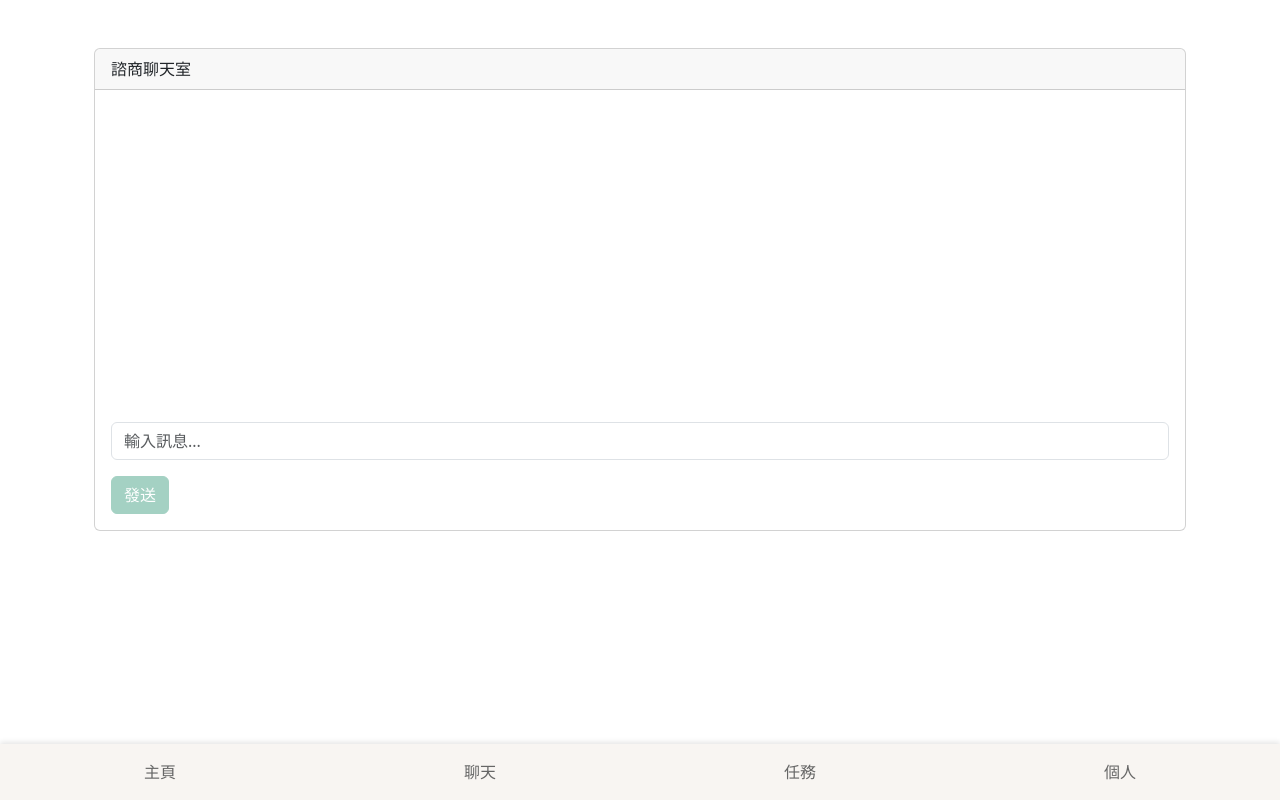
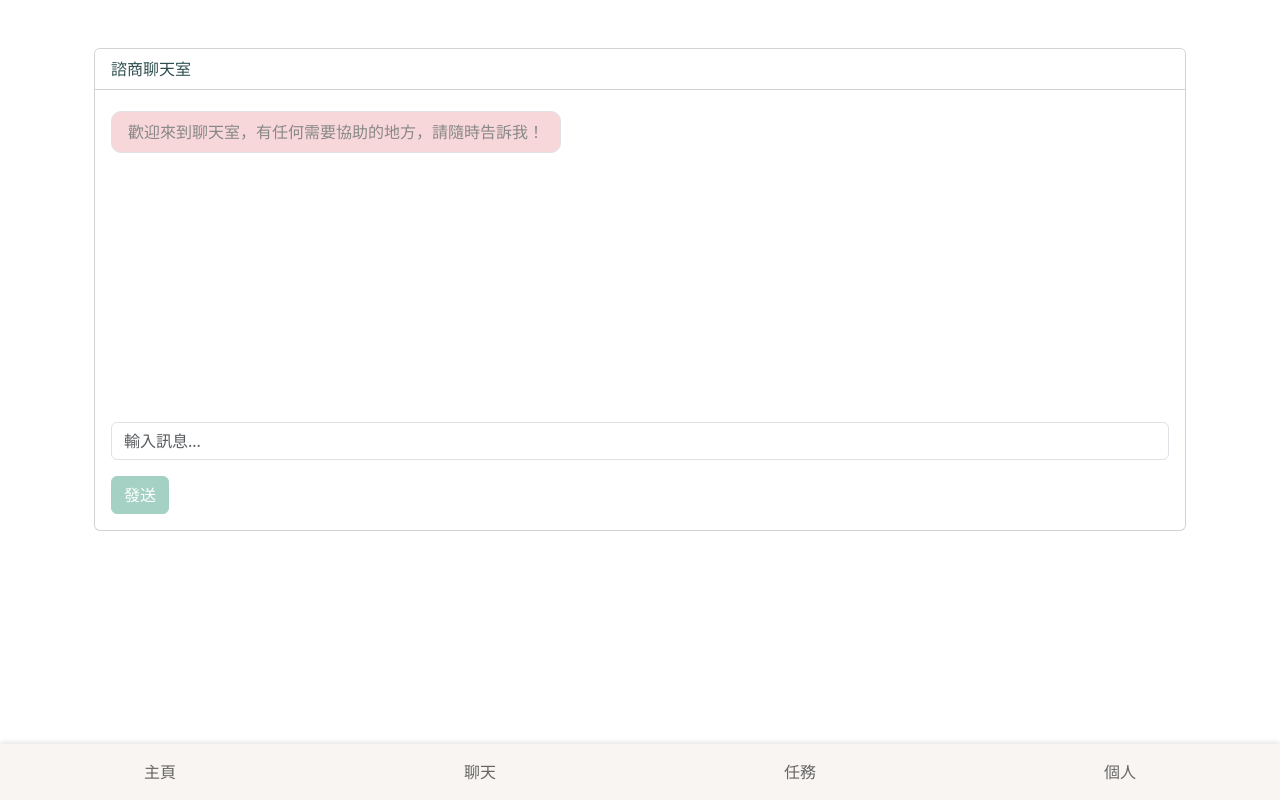
Before and after one commit to dcde22345/Heart_chain, a React (Create React App) app: page /diary in a window 1280 px wide. Built offline with nearby package versions, Linux system fonts and the light colour scheme.

Commit message:
all completed

```diff
--- a/src/App.css
+++ b/src/App.css
@@ -1,3 +1,24 @@
+h1 {
+    color: #2F4F4F !important;
+}
+
+p{
+    color: #888 !important;
+}
+
+div.card-header {
+    background-color: #fff;
+    color: #2F4F4F !important;
+}
+
+.card-body{
+    color: #888 !important;
+}
+
+.list-group-item{
+    color: #888 !important;
+}
+
 .btn-primary {
     background-color: #A4D1C3 !important;
     border-color: #A4D1C3 !important;
--- a/src/components/Coupons.jsx
+++ b/src/components/Coupons.jsx
@@ -51,7 +51,7 @@ function Coupons() {
     const [selectedCoupon, setSelectedCoupon] = useState(null);
 
     // 用戶點擊兌換時觸發的函數
-    const handleRedeem = (coupon) => {
+    const handleRedeem = async (coupon) => {
         if (tokenBalance >= coupon.cost) {
             consumeTokens(coupon.cost); // 扣除代幣
             setSelectedCoupon(coupon); // 設定當前選擇的優惠券
@@ -64,7 +64,7 @@ function Coupons() {
 
     const handleClose = () => setShowModal(false); // 關閉 Modal
 
-    const generateBarcodeImageURL = (value, scale = 3, height = 50) => {
+    const generateBarcodeImageURL =  (value, scale = 3, height = 50) => {
         return `https://bwipjs-api.metafloor.com/?bcid=code128&text=${value}&scale=${scale}&height=${height}&backgroundcolor=FFFFFF&barcolor=000000&includetext=false&textcolor=000000`;
     };
 
--- a/src/components/TaskPanel.jsx
+++ b/src/components/TaskPanel.jsx
@@ -4,7 +4,7 @@ import { Container, Card, ListGroup, Button } from "react-bootstrap";
 function TaskPanel() {
     const [selectedTask, setSelectedTask] = useState(null);
     const tasks = [
-        { name: "跑步：20分鐘，10代幣", type: "running" },
+        { name: "跑步：30分鐘，10代幣", type: "running" },
         { name: "冥想：10分鐘，10代幣", type: "meditation" },
         { name: "閱讀：30分鐘，5代幣", type: "reading" },
     ];
--- a/src/pages/Diary.jsx
+++ b/src/pages/Diary.jsx
@@ -1,8 +1,12 @@
 import React, { useState } from 'react';
 import { Container, Button, Form, Card, ListGroup } from 'react-bootstrap';
+import { useNavigate } from 'react-router-dom';
 
 const Chatbot = () => {
-  const [messages, setMessages] = useState([]);
+  const navigate = useNavigate(); // 使用 useNavigate 來導航
+  const [messages, setMessages] = useState([
+    { sender: 'bot', text: '歡迎來到聊天室，有任何需要協助的地方，請隨時告訴我！' },
+  ]);
   const [userInput, setUserInput] = useState('');
 
   const handleSend = () => {
@@ -14,7 +18,8 @@ const Chatbot = () => {
     // 模擬機器人的回應
     const botMessage = {
       sender: 'bot',
-      text: `${userInput}`,
+      text: '我理解您可能需要更多的支持與幫助，若您願意，請點擊下方按鈕預約專業諮商服務。',
+      showButton: true, // 加入一個標記來顯示按鈕
     };
 
     // 更新訊息列表
@@ -22,6 +27,13 @@ const Chatbot = () => {
 
     // 清空輸入框
     setUserInput('');
+  };
+
+  const handleKeyPress = (e) => {
+    if (e.key === 'Enter') {
+      e.preventDefault();
+      handleSend();
+    }
   };
 
   return (
@@ -38,9 +50,22 @@ const Chatbot = () => {
                   backgroundColor: message.sender === 'user' ? '#d1e7dd' : '#f8d7da',
                   borderRadius: '10px',
                   margin: '5px 0',
+                  maxWidth: '70%',
+                  alignSelf: message.sender === 'user' ? 'flex-end' : 'flex-start',
                 }}
               >
                 {message.text}
+                {/* 如果是機器人且需要顯示按鈕，則渲染按鈕 */}
+                {message.sender === 'bot' && message.showButton && (
+                  <div className="mt-2">
+                    <Button
+                      variant="primary"
+                      onClick={() => navigate('/counsel')} // 使用 useNavigate 導向
+                    >
+                      預約諮商
+                    </Button>
+                  </div>
+                )}
               </ListGroup.Item>
             ))}
           </ListGroup>
@@ -51,6 +76,7 @@ const Chatbot = () => {
                 placeholder="輸入訊息..."
                 value={userInput}
                 onChange={(e) => setUserInput(e.target.value)}
+                onKeyDown={handleKeyPress}
               />
             </Form.Group>
             <Button variant="primary" className="mt-3" onClick={handleSend}>
--- a/src/pages/Home.jsx
+++ b/src/pages/Home.jsx
@@ -24,7 +24,6 @@ function Home() {
                     className="text-center"
                     style={{
                         fontWeight: "900",
-                        color: "#2F4F4F",
                         marginTop: "10px", // 減少間距
                     }}
                 >
@@ -81,7 +80,7 @@ function Home() {
                         fontSize: "18px",
                         boxShadow: "0 4px 6px rgba(0, 0, 0, 0.1)", // 添加陰影
                     }}
-                    onClick={() => navigate("/counsel")}
+                    onClick={() => navigate("/diary")}
                 >
                     開始您的諮詢
                 </Button>
@@ -96,7 +95,6 @@ function Home() {
                 <p
                     style={{
                         fontSize: "0.9rem",
-                        color: "#888",
                         textAlign: "center",
                     }}
                 >
--- a/src/pages/MeetingRoom.jsx
+++ b/src/pages/MeetingRoom.jsx
@@ -79,7 +79,6 @@ const MeetingRoom = () => {
       fluid
       className="d-flex flex-column align-items-center vh-100 bg-light"
     >
-      123132
         攝影機選擇器
       <Card className="mt-4 p-3 shadow-sm" style={{ width: "100%", maxWidth: "500px" }}>
         <Card.Title className="text-center fw-bold">選擇攝影機</Card.Title>
```
